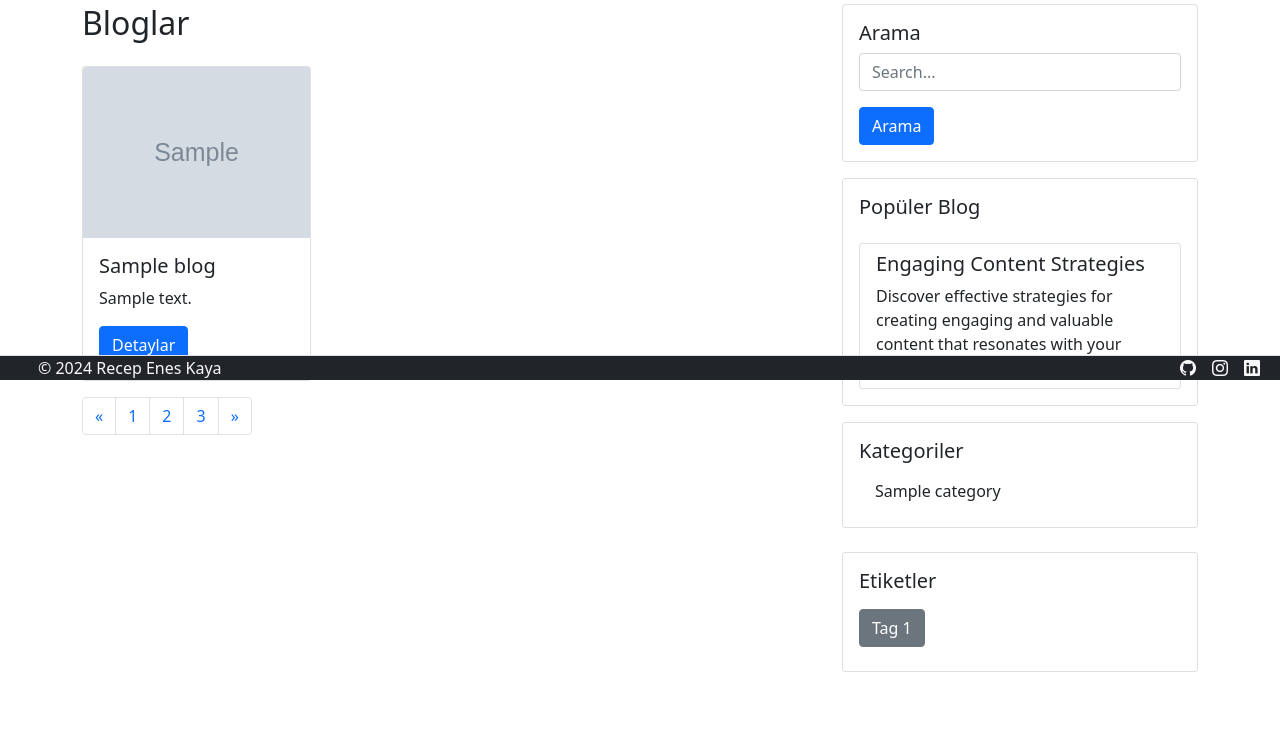
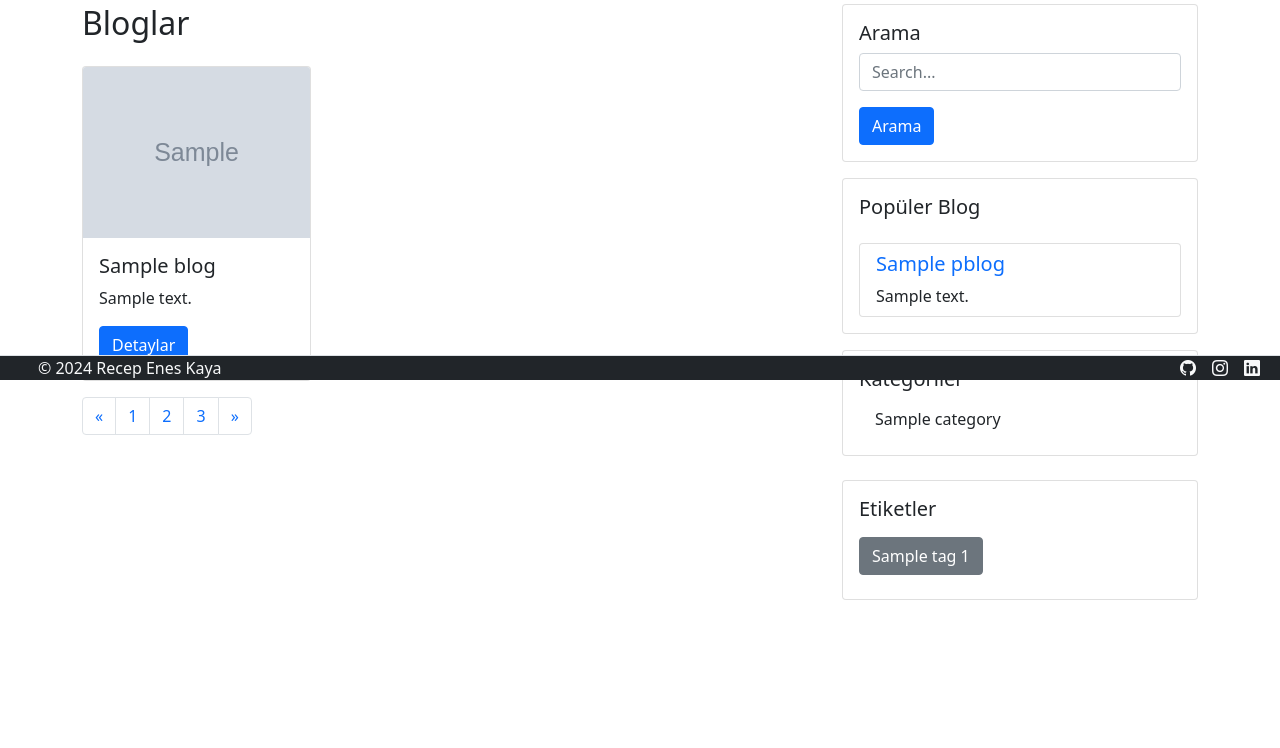
Before and after one commit to rkaya21/Benim-Gunlugum-Blog-Django, a Django app: template corporate/tcore/templates/blog.html in a window 1280 px wide; the page is wider, and only the part inside the window is pictured. Shown: the part 420-1168 px from the top of that part. After the commit the page ends 1020 px from the top of that part, so only its background shows below. Run offline with Django 3.2, Linux system fonts and the light colour scheme; the template is opened without the code that fills it: most values are stand-ins (such as "Sample title", 1, 10 or a date in 2020); grey boxes marked "Sample" are stand-in pictures; some libraries are stand-ins or nearby versions.

Commit message:
feat: add tags loop and pblog

```diff
--- a/corporate/tcore/templates/includes/sidebar.html
+++ b/corporate/tcore/templates/includes/sidebar.html
@@ -20,14 +20,13 @@
             <div class="card-body">
                 <h5 class="card-title mb-4">{% translate 'Popüler Blog' %}</h5>
                 <ul class="list-group">
-
                     <!-- Blog 1 -->
+                    {% for pblog in PBlogs %}
                     <li class="list-group-item">
-                        <h5 class="card-title">Engaging Content Strategies</h5>
-                        <p class="card-text">Discover effective strategies for creating engaging and valuable
-                            content that resonates with your audience.</p>
+                        <a class="text-decoration-none" href="{% url 'blog-detail' pblog.slug %}"><h5 class="card-title">{{ pblog.title }}</h5></a>
+                        <p class="card-text">{{ pblog.content|safe| truncatechars:100 }}</p>
                     </li>
-
+                    {% endfor %}
                 </ul>
             </div>
         </div>
@@ -43,7 +42,6 @@
                     <a class="list-group-item" href="{% url 'category-detail' category.slug %}">{{ category.name }}</a>
                     {% endfor %}
                 </ul>
-
             </div>
         </div>
 
@@ -52,9 +50,11 @@
             <div class="card-body">
                 <h5 class="card-title">{% translate 'Etiketler' %}</h5>
                 <!-- Tags cloud -->
+                {% for tag in most_common_tags %}
                 <div class="col-md-12">
-                    <button type="button" class="btn btn-secondary my-2 me-1">Tag 1</button>
+                    <button type="button" class="btn btn-secondary my-2 me-1">{{ tag.name }} {{ tag.num_times }}</button>
                 </div>
+                {% endfor %}
             </div>
         </div>
     </div>
```
